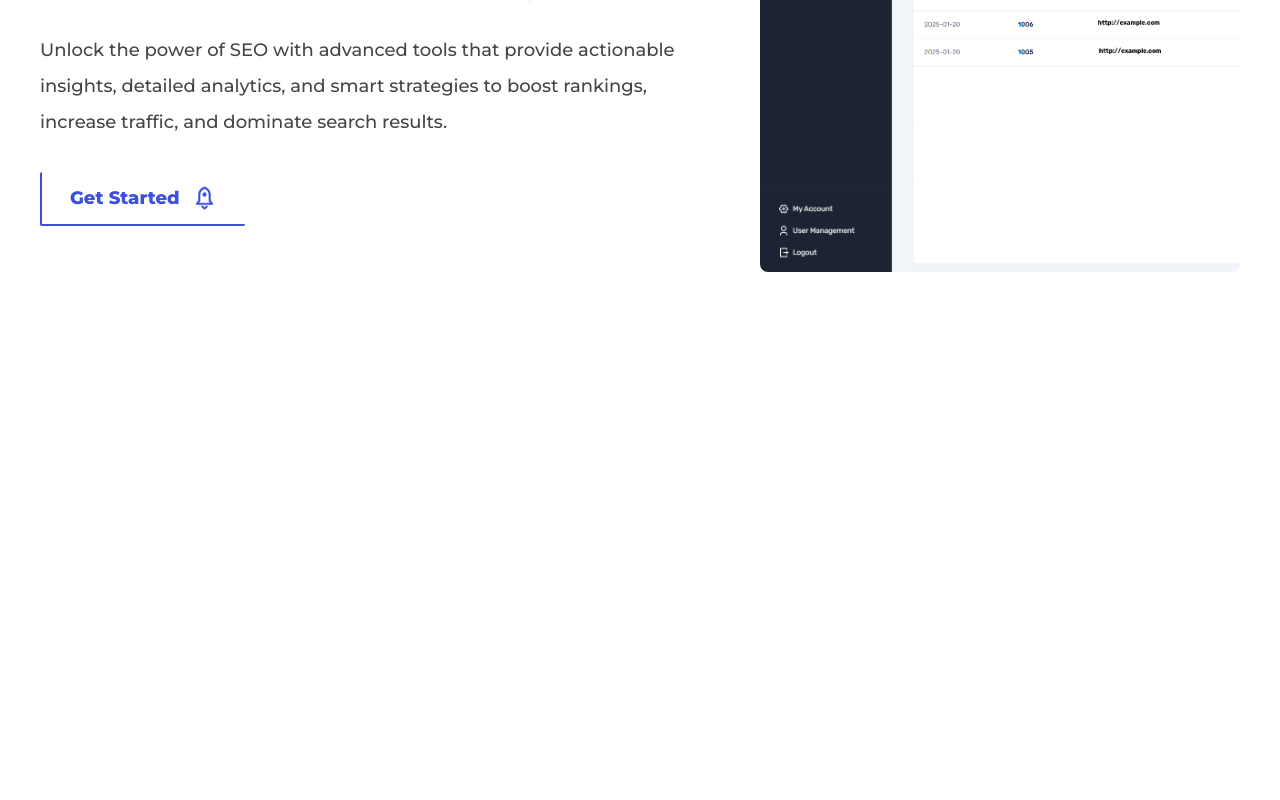
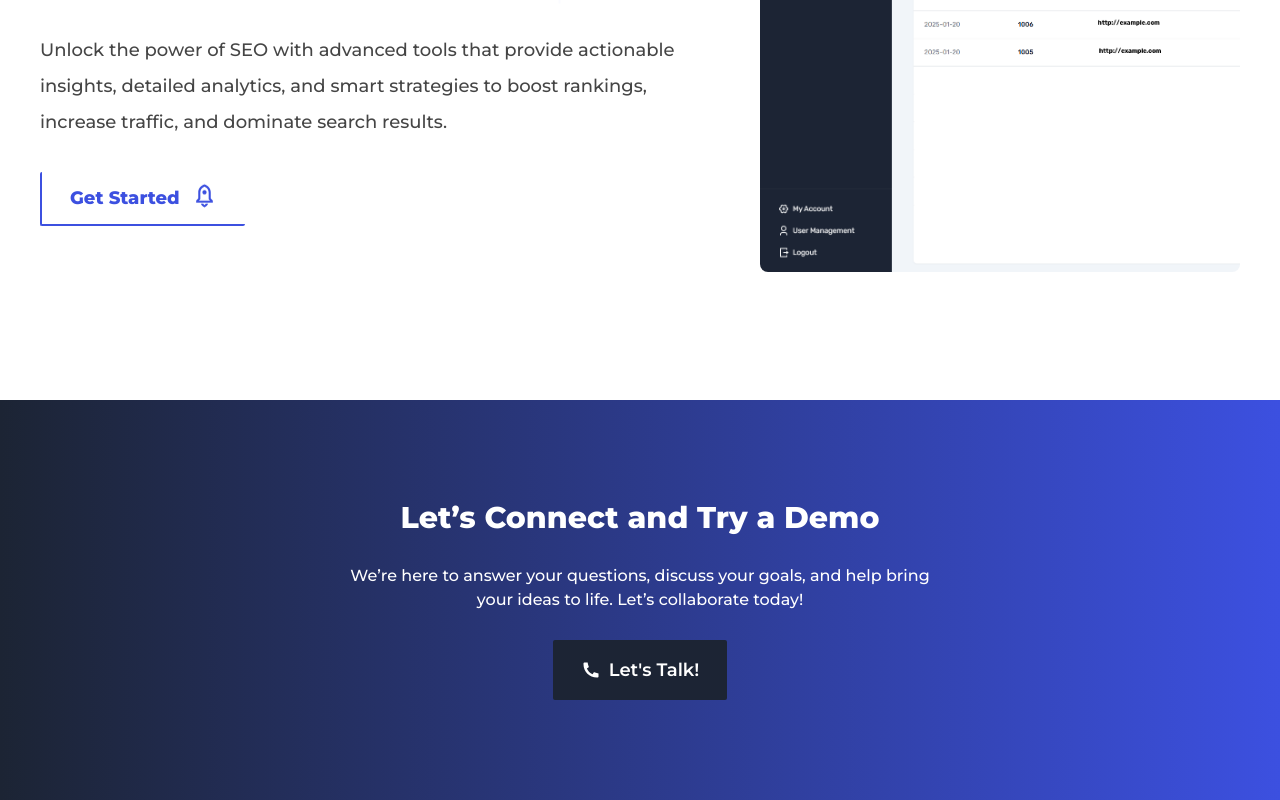
Before and after one commit to vishnut2003/seo_audit_site, a Next.js app: page / in a window 1280 px wide. Shown: the part 353-1153 px from the top of the page. Before the commit the page ends 800 px from the top, so only its background shows below. Built offline with nearby package versions, Linux system fonts and the light colour scheme.

Commit message:
Add LetsTalkSection component and update styles in Home Page

```diff
--- a/src/app/globals.css
+++ b/src/app/globals.css
@@ -45,6 +45,10 @@ p {
   @apply bg-background text-accent2 font-extrabold py-2 px-7 border-l-2 border-b-2 border-accent2 rounded-sm hover:bg-accent2 hover:text-background;
 }
 
+.button-style-secondary {
+  @apply bg-accent1 flex justify-center items-center gap-2 py-4 px-7 text-lg font-semibold rounded-sm hover:bg-accent2;
+}
+
 .button-style-transperant {
   @apply bg-accent2 text-background drop-shadow-md font-semibold py-2 px-4 hover:bg-accent1 bg-opacity-15 hover:text-background rounded-sm;
 }
--- a/src/app/page.tsx
+++ b/src/app/page.tsx
@@ -1,10 +1,12 @@
 import HeroSection from "@/components/home/HeroSection";
+import LetsTalkSection from "@/components/home/LetsTalkSection";
 import Basiclayout from "@/layouts/basicLayout/layout";
 
 export default function Home() {
   return (
     <Basiclayout>
       <HeroSection/>
+      <LetsTalkSection/>
     </Basiclayout>
   );
 }
--- a/src/components/home/HeroSection.tsx
+++ b/src/components/home/HeroSection.tsx
@@ -74,7 +74,7 @@ const HeroSection = () => {
           <Image
             alt="Tool Dashboard"
             src={'/home/home-hero-image.png'}
-            width={1914}
+            width={1055}
             height={919}
             className="w-full rounded-lg"
           />
--- /dev/null
+++ b/src/components/home/LetsTalkSection.tsx
@@ -0,0 +1,25 @@
+import { RiPhoneFill } from "@remixicon/react"
+
+const LetsTalkSection = () => {
+  return (
+    <div className="outer-wrapper bg-gradient-to-r from-accent1 to-accent2 p-5 min-h-[400px]">
+        <div className="inner-wrapper text-background justify-center">
+            {/* Left col */}
+            <div className="max-w-[600px] w-full text-center flex items-center flex-col gap-7">
+                <h2
+                    className="text-3xl font-extrabold"
+                >Let’s Connect and Try a Demo</h2>
+
+                <p>We’re here to answer your questions, discuss your goals, and help bring your ideas to life. Let’s collaborate today!</p>
+
+                <button className="button-style-secondary w-max">
+                    <RiPhoneFill size={20}/>
+                    Let's Talk!
+                </button>
+            </div>
+        </div>
+    </div>
+  )
+}
+
+export default LetsTalkSection
```
